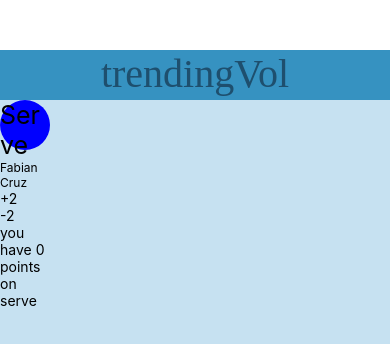
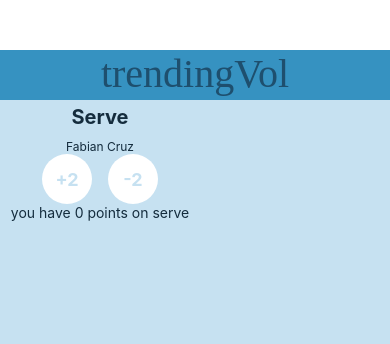
Before and after one commit to FabianCruz14/trendingVol, a React Native app: screen / in a window 390 px wide. Shown: the top 344 px of the page. Built offline with nearby package versions, Linux system fonts and the light colour scheme.

Commit message:
adding first buttons with pressable

```diff
--- a/components/DoublePositiveButton.tsx
+++ b/components/DoublePositiveButton.tsx
@@ -18,10 +18,18 @@ const Buttons = (props: ButtonProps) => {
         setCounter(counter-2);
     }
 
+    function statServe (numServ: number, intentos: number, ptjServ :number){
+        ptjServ = numServ / intentos;
 
+        return ptjServ;
+    }
+
+    const fabian = [
+
+    ]
 
     return (
-        <View style = {styles.button}>
+        <View style = {styles.container}>
             <Text style = {styles.action}>
                 {props.action}
             </Text>
@@ -30,37 +38,67 @@ const Buttons = (props: ButtonProps) => {
                 {props.name}
             </Text>
 
-            <Pressable onPress={doublePositiveServe}>
-                <Text>
+            <View style={styles.buttonRow}>
+                <Pressable style={styles.circleButton} onPress={doublePositiveServe}>
+                    <Text style= {styles.buttonText}>
                         +2
                     </Text>
                 </Pressable>
 
-            <Pressable onPress={doubleNegativeServe}>
-                <Text>
+                <Pressable style={styles.circleButton} onPress={doubleNegativeServe}>
+                    <Text style = {styles.buttonText}>
                         -2
                     </Text>
                 </Pressable>
+            </View>
 
-            <Text>
+
+            <Text style={styles.buttonInfo}>
                 you have {counter} points on serve
             </Text>
         </View>
     );
 }
 const styles = StyleSheet.create({
-    button: {
+    container: {
+        alignItems: 'center',
+        width: 200,
+        height: 200,
+        backgroundColor: '#c6e1f1',
+    },
+    action: {
+        fontSize: 20,
+        fontWeight:'bold',
+        color: '#142c3d',
+        marginTop: 5,
+    },
+    name: {
+        fontSize: 12,
+        color: '#142c3d',
+        marginTop: 10,
+    },
+    buttonRow: {
+        flexDirection: 'row',
+        gap: 16,
+    },
+    circleButton:{
         width: 50,
         height: 50,
-        backgroundColor: 'blue',
-        borderRadius: 50,
+        borderRadius: 25,
+        alignItems: 'center',
+        justifyContent: 'center',
+        backgroundColor: 'white',
     },
-    action: {
-        fontSize: 25
+    buttonText: {
+        color: '#c6e1f1',
+        fontSize: 18,
+        fontWeight: 'bold'
     },
-    name: {
-        fontSize: 12
-    },
+    buttonInfo: {
+        fontSize:14,
+        color: '#142c3d'
+    }
+
 })
 
 export default Buttons;
```
Lines whose indentation alone changed are shown as unchanged.
